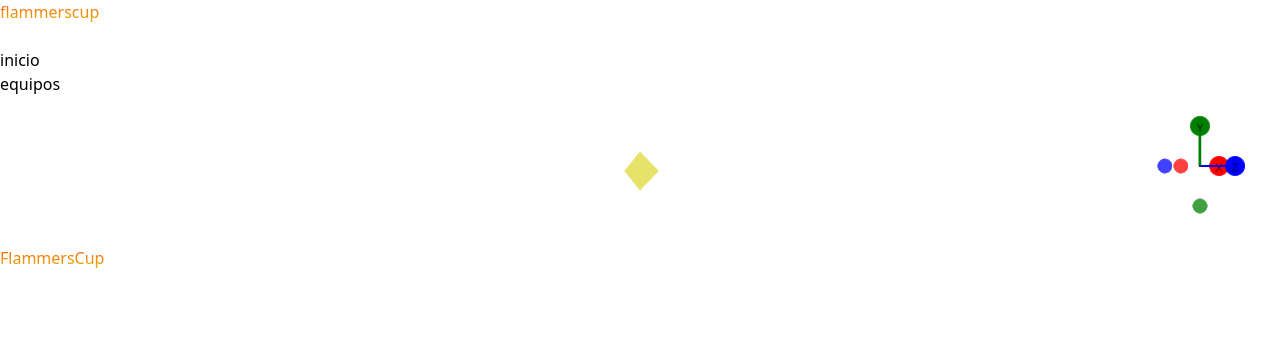
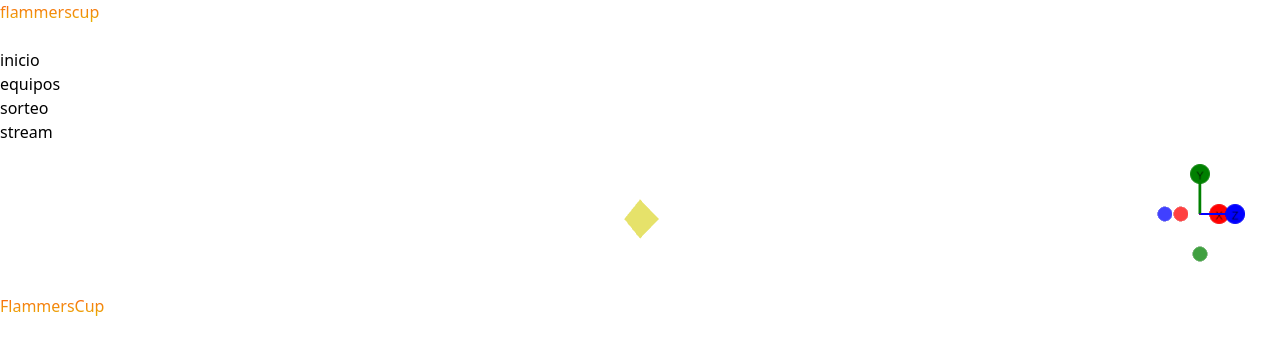
Before and after one commit to davidsilva131/Flammers-Cup, a Next.js app: page / in a window 1280 px wide. Shown: the top 354 px of the page. Built offline with nearby package versions, Linux system fonts and the light colour scheme.

Commit message:
Update navbar

```diff
--- a/components/HamburgerButton.jsx
+++ b/components/HamburgerButton.jsx
@@ -1,7 +1,8 @@
+'use client'
 const HamburgerButton = ({ open, setOpen }) => {
   return (
     <button
-      className='w-14 h-14 relative focus:outline-none bg-transparent rounded md:hidden'
+      className='w-14 h-14 relative focus:outline-none bg-transparent rounded lg:hidden'
       onClick={() => {
         setOpen(!open)
       }}
--- a/components/Links.jsx
+++ b/components/Links.jsx
@@ -1,3 +1,4 @@
+'use client'
 // import { Link } from 'react-scroll'
 import Link from 'next/link'
 
@@ -5,32 +6,42 @@ const Links = ({ open, setOpen }) => {
   const pages = [
     {
       text: 'inicio',
-      href: 'inicio'
+      href: '/'
     },
     {
       text: 'equipos',
-      href: 'https://github.com/'
+      href: 'https://github.com/',
+      target:'_blank'
+    },
+    {
+      text:'sorteo',
+      href:'/sorteo'
+    },
+    {
+      text:'stream',
+      href:'https://www.twitch.tv/itzzurdo',
+      target:'_blank'
     }
   ]
   return (
     <div
-      className={`transition-all ease-out duration-500 md:transition-none ${
+      className={`transition-all ease-out duration-500 lg:transition-none ${
         open ? 'h-screen' : 'h-0'
-      }  items-center w-full md:flex  md:h-14 md:w-auto md:order-1`}
+      }  items-center w-full lg:flex  lg:h-14 lg:w-auto lg:order-1`}
       id='navbar-sticky'
     >
       <ul
         className={`${
           !open && 'hidden'
-        } md:flex duration-300 ease-out sm:transition-none flex flex-col p-4 md:p-0 mt-4 font-medium bg-transparent md:flex-row md:space-x-8 md:mt-0 md:border-0 md:bg-transparent`}
+        } lg:flex duration-300 ease-out lg:transition-none flex flex-col p-4 lg:p-0 mt-4 font-medium bg-transparent lg:flex-row lg:space-x-8 lg:mt-0 lg:border-0 lg:bg-transparent`}
       >
         {pages.map(page => (
           <li key={page.text}>
             <Link
               rel='noopener noreferrer'
-              target='_blank'
+              target={page.target? page.target: ''}
               href={page.href}
-              className='block cursor-pointer py-2 pl-3 pr-4 text-white rounded md:bg-transparent md:text-white md:p-0 uppercase hover:text-orange-500 hover:transition-all hover:duration-700'
+              className='block cursor-pointer py-2 pl-3 pr-4 text-white rounded lg:bg-transparent lg:text-white lg:p-0 uppercase hover:text-orange-500 hover:transition-all hover:duration-700'
             >
               {page.text}
             </Link>
--- a/components/NavBar.jsx
+++ b/components/NavBar.jsx
@@ -9,7 +9,7 @@ const NavBar = () => {
     <>
       <header>
         <nav className='bg-black fixed w-full z-20 top-0 left-0'>
-          <div className='bg-black w-full flex flex-wrap items-center justify-between py-4 px-4 md:px-52'>
+          <div className='bg-black w-full flex flex-wrap items-center justify-between py-4 px-4 lg:px-52'>
             <Link
               className='flex items-center justify-start cursor-pointer'
               to='inicio'
@@ -21,7 +21,7 @@ const NavBar = () => {
                 flammerscup
               </span>
             </Link>
-            <div className='flex md:hidden md:order-2'>
+            <div className='flex lg:hidden lg:order-2'>
               <HamburgerButton open={open} setOpen={setOpen} />
             </div>
             <Links open={open} setOpen={setOpen} />
```
